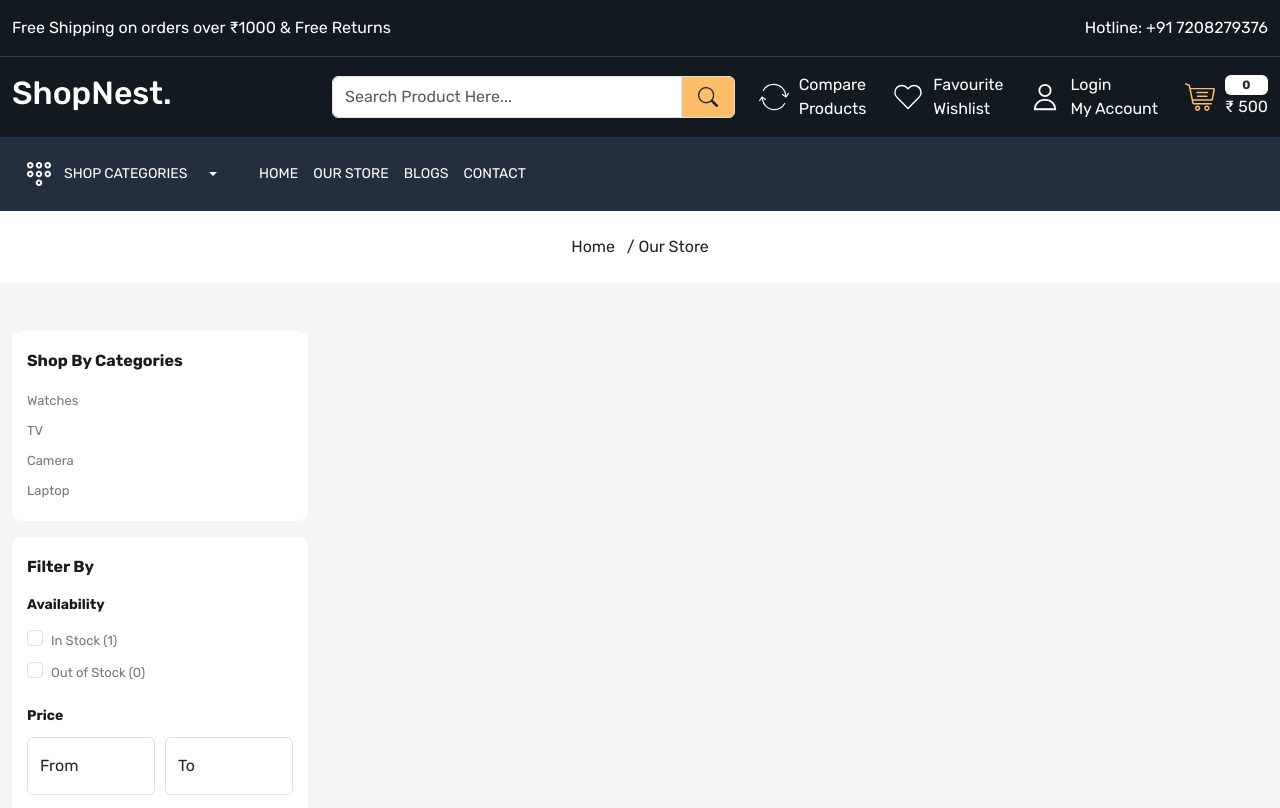
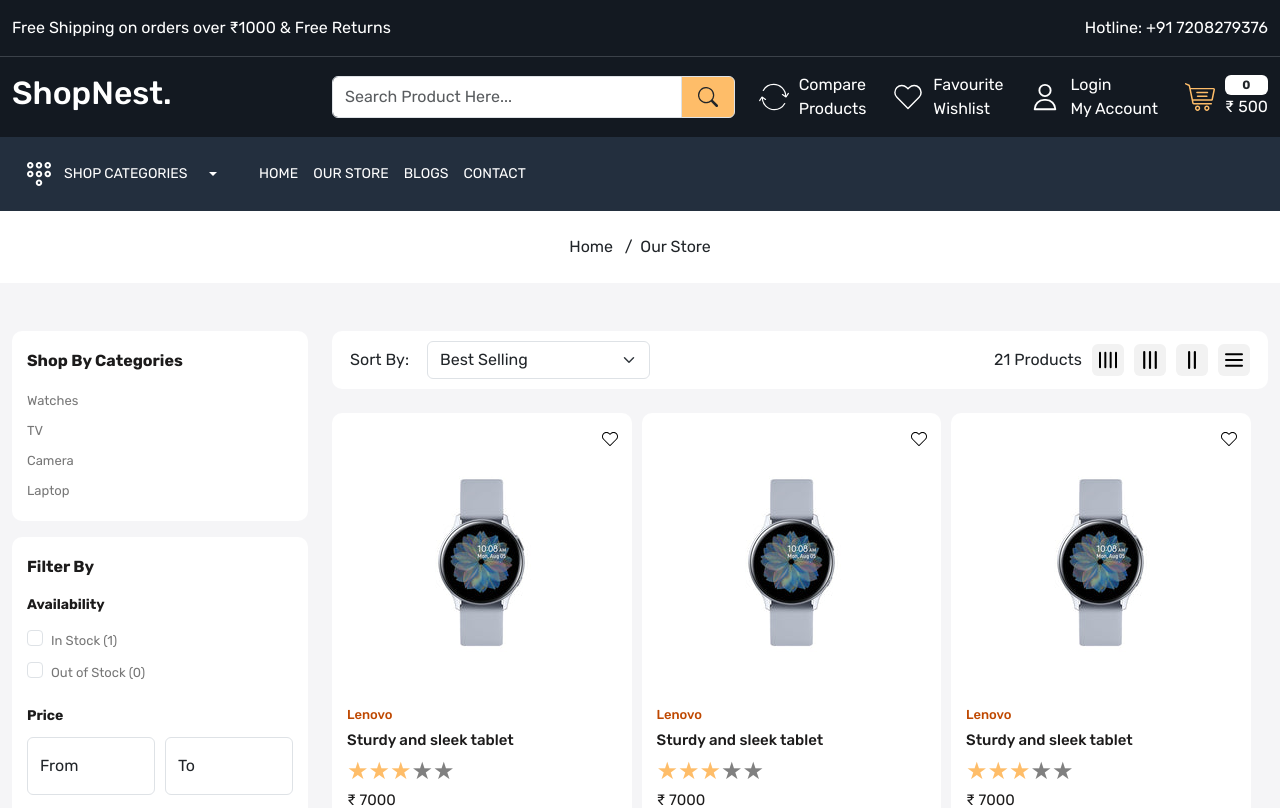
Before and after one commit to FaizanCod/ShopNest, a React (Create React App) app: page /store in a window 1280 px wide. Shown: the top 808 px of the page. Built offline with nearby package versions, Linux system fonts and the light colour scheme.

Commit message:
store grid orientations

```diff
--- a/src/App.css
+++ b/src/App.css
@@ -302,6 +302,11 @@
   background-color: white;
   border-radius: 10px;
   overflow: hidden;
+  width: 100%;
+}
+
+.product-card .product-details {
+  margin-top: 10px;
 }
 
 .product-card .product-img>img:last-child {
@@ -311,17 +316,15 @@
 .product-card:hover .product-img>img:first-child {
   display: none;
   transition: 0.3s;
-
 }
 
 .product-card:hover .product-img>img:last-child {
   display: block;
-
 }
 
 .product-card .product-img {
-  height: 150px;
-
+  /* // change to auto when size of pics get fixed  */
+  height: auto;
 }
 
 .product-card .product-img img {
@@ -337,10 +340,19 @@
   font-size: 13px;
 }
 
+.product-card .product-details h5 {
+  margin-bottom: 0.25rem;
+}
+
 .product-card .product-details h5,
 .product-card .product-details p {
   font-size: 15px;
   color: var(--color-1c1b1b);
+}
+
+.product-card p.desc {
+  color: var(--color-777777);
+  font-size: 13px;
 }
 
 .action-bar {
@@ -469,3 +481,85 @@
 .random-products:first-child {
   border-bottom: 1px solid var(--color-ededed);
 }
+
+
+.filter-sort-grid {
+  padding: 10px;
+  background-color: white;
+  border-radius: 10px;
+}
+
+.grid img {
+  width: 32px;
+  height: 32px;
+  background-color: #f2f2f2;
+  padding: 7px;
+  border-radius: 6px;
+  cursor: pointer;
+}
+
+.gr-12 {
+  width: 100%;
+}
+
+.gr-12 .product-card {
+  display: flex;
+  gap: 20px;
+}
+
+.gr-12 .product-card .product-img {
+  width: 350px;
+  height: auto;
+}
+
+.gr-12 .product-details {
+  margin-top: 20px;
+}
+
+.gr-12 .action-bar {
+  top: 13%;
+}
+
+.gr-6 {
+  width: 49.4%;
+}
+
+.gr-4 {
+  width: 32%;
+}
+
+.gr-4 .action-bar {
+  top: 9%;
+}
+
+.gr-6 .product-img {
+  width: 100%;
+  /* // change to auto when size of pics get fixed  */
+  height: 270px;
+}
+
+.gr-6 .product-img img {
+  margin: auto;
+  display: block;
+}
+
+.gr-6 .product-details {
+  margin-top: 10px;
+  margin-left: 7px;
+}
+
+.gr-6 .product-price {
+  margin-bottom: 10px;
+}
+
+.gr-6 .action-bar {
+  top: 9%;
+}
+
+.gr-3 {
+  width: 24.2%;
+}
+
+.gr-3 .action-bar {
+  top: 9.5%;
+}
--- a/src/components/BreadCrumb.js
+++ b/src/components/BreadCrumb.js
@@ -13,7 +13,7 @@
 								{" "}
 								Home &nbsp;
 							</Link>{" "}
-							/ {title}
+							/ &nbsp;{title}
 						</p>
 					</div>
 				</div>
--- a/src/components/ProductCard.js
+++ b/src/components/ProductCard.js
@@ -1,10 +1,18 @@
 import React from "react";
 import ReactStars from "react-rating-stars-component";
-import { Link } from "react-router-dom";
+import { Link, useLocation } from "react-router-dom";
 
-const ProductCard = () => {
+const ProductCard = (props) => {
+	const { grid } = props;
+	// to track current route
+	let location = useLocation();
+	console.log(location);
 	return (
-		<div className="col-2">
+		<div
+			className={`${
+				location.pathname == "/store" ? `gr-${grid}` : "col-2"
+			} mb-2`}
+		>
 			<Link className="product-card position-relative">
 				<div className="wishlist-icon position-absolute">
 					<Link>
@@ -13,12 +21,12 @@
 				</div>
 				<div className="product-img">
 					<img
-						src="images/tab1.jpg"
+						src="images/watch.jpg"
 						alt="product image"
 						className="img-fluid"
 					/>
 					<img
-						src="images/tab2.jpg"
+						src="images/watch-2.jfif"
 						alt="product image"
 						className="img-fluid"
 					/>
@@ -33,6 +41,12 @@
 						edit={false}
 						activeColor="#febd69"
 					/>
+					<p className={`${grid == 12 ? "d-block" : "d-none"} desc`}>
+						lorem ipsum is simply a dummy text of wariting dummy text until you
+						run out of words to fill up your container lorem ipsum is simply a
+						dummy text of wariting dummy text until you run out of words to fill
+						up your container
+					</p>
 					<p className="product-price">₹ 7000</p>
 				</div>
 				<div className="action-bar position-absolute">
--- a/src/pages/Store.js
+++ b/src/pages/Store.js
@@ -1,9 +1,14 @@
-import React from "react";
+import React, { useState } from "react";
 import ReactStars from "react-rating-stars-component";
 import BreadCrumb from "../components/BreadCrumb";
 import Meta from "../components/Meta";
+import ProductCard from "../components/ProductCard";
 
 const Store = () => {
+	// to set the grid style of the products
+	const [grid, setGrid] = useState(4);
+	// alert(grid);
+
 	return (
 		<>
 			<Meta title={"Our Store"} />
@@ -212,7 +217,90 @@
 								</div>
 							</div>
 						</div>
-						<div className="col-9"></div>
+						<div className="col-9">
+							<div className="filter-sort-grid mb-4">
+								<div className="d-flex justify-content-between align-items-center">
+									<div className="d-flex align-items-center gap-10">
+										<p className="ms-2 mb-0 d-block" style={{ width: "100px" }}>
+											Sort By:
+										</p>
+										<select
+											name="sort by"
+											className="form-control form-select"
+											id=""
+										>
+											<option value="manual">Featured</option>
+											<option value="best-selling" selected="selected">
+												Best Selling
+											</option>
+											<option value="title-ascending">
+												Alphabetically, A-Z
+											</option>
+											<option value="title-descending">
+												Alphabetically, Z-A
+											</option>
+											<option value="price-ascending">
+												Price, low to high
+											</option>
+											<option value="price-descending">
+												Price, high to low
+											</option>
+											<option value="created-ascending">
+												Date, old to new
+											</option>
+											<option value="created-descending">
+												Date, new to old
+											</option>
+										</select>
+									</div>
+									<div className="d-flex align-items-center gap-10">
+										<p className="total-products mb-0">21 Products</p>
+										<div className="d-flex gap-10 align-items-center grid me-2">
+											<img
+												onClick={() => {
+													setGrid(3);
+												}}
+												src="images/gr4.svg"
+												alt="grid"
+												className="d-block img-fluid"
+											/>
+											<img
+												onClick={() => {
+													setGrid(4);
+												}}
+												src="images/gr3.svg"
+												alt="grid"
+												className="d-block img-fluid"
+											/>
+											<img
+												onClick={() => {
+													setGrid(6);
+												}}
+												src="images/gr2.svg"
+												alt="grid"
+												className="d-block img-fluid"
+											/>
+											<img
+												onClick={() => {
+													setGrid(12);
+												}}
+												src="images/gr.svg"
+												alt="grid"
+												className="d-block img-fluid"
+											/>
+										</div>
+									</div>
+								</div>
+							</div>
+							<div className="products-list pb-5">
+								<div className="d-flex gap-10 flex-wrap">
+									<ProductCard grid={grid} />
+									<ProductCard grid={grid} />
+									<ProductCard grid={grid} />
+									<ProductCard grid={grid} />
+								</div>
+							</div>
+						</div>
 					</div>
 				</div>
 			</div>
```
Also changed, not shown: public/images/watch-2.jfif (added).
